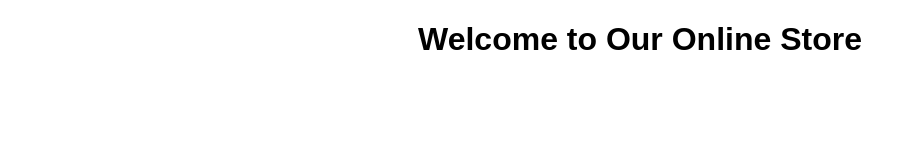
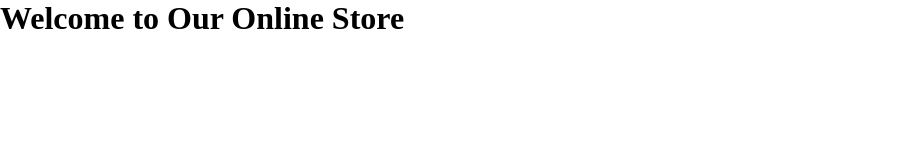
Before and after one commit to ammarsiraj89-lang/ecommerce-frontend, a plain HTML site: page index.html in a window 1280 px wide. Shown: the whole page, without its empty margins (0-924 px from the left). Drawn offline with Linux system fonts and the light colour scheme.

Commit message:
css modified

```diff
--- a/style/main.css
+++ b/style/main.css
@@ -1,6 +1,6 @@
-body {
-    font-family: Arial, sans-serif;
+*
+{
+    padding: 0;
     margin: 0;
-    padding: 0;
-    text-align: center;
+    box-sizing: border-box;
 }
```
